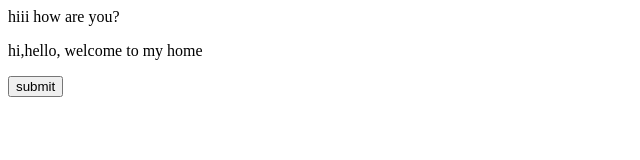
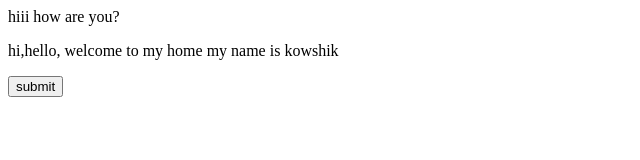
Before and after one commit to kowshikkumar1/mygit, a plain HTML site: page index.html/index.html in a window 1280 px wide. Shown: the whole page, without its empty margins (0-640 px from the left). Drawn offline with Linux system fonts and the light colour scheme.

Commit message:
updated p

```diff
--- a/index.html/index.html
+++ b/index.html/index.html
@@ -8,6 +8,7 @@
             <p>
                 hi,hello, welcome to my home
 
+                my name is kowshik
             </p>
         </body>
         <button type="submit">submit</button>
```
